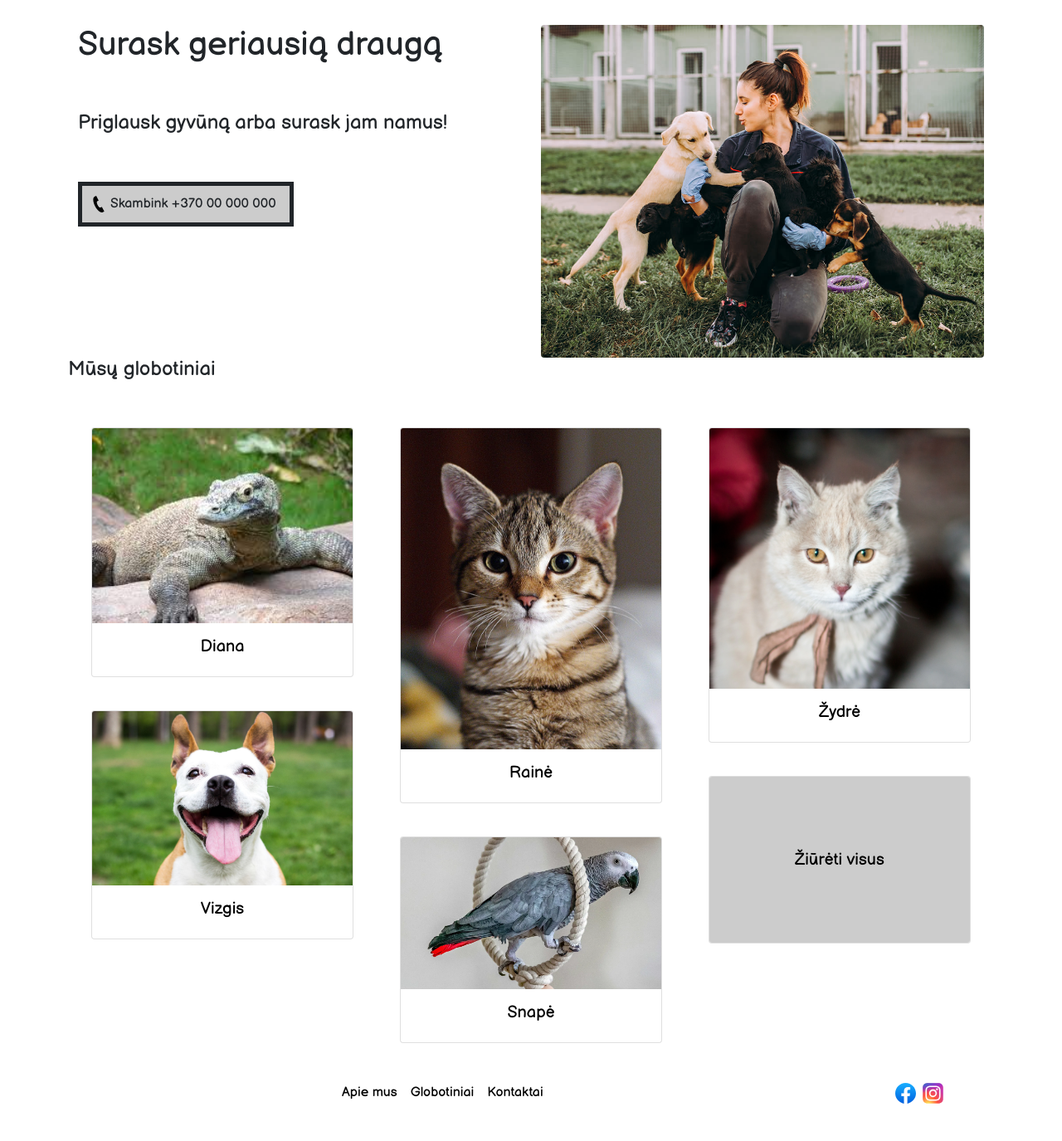
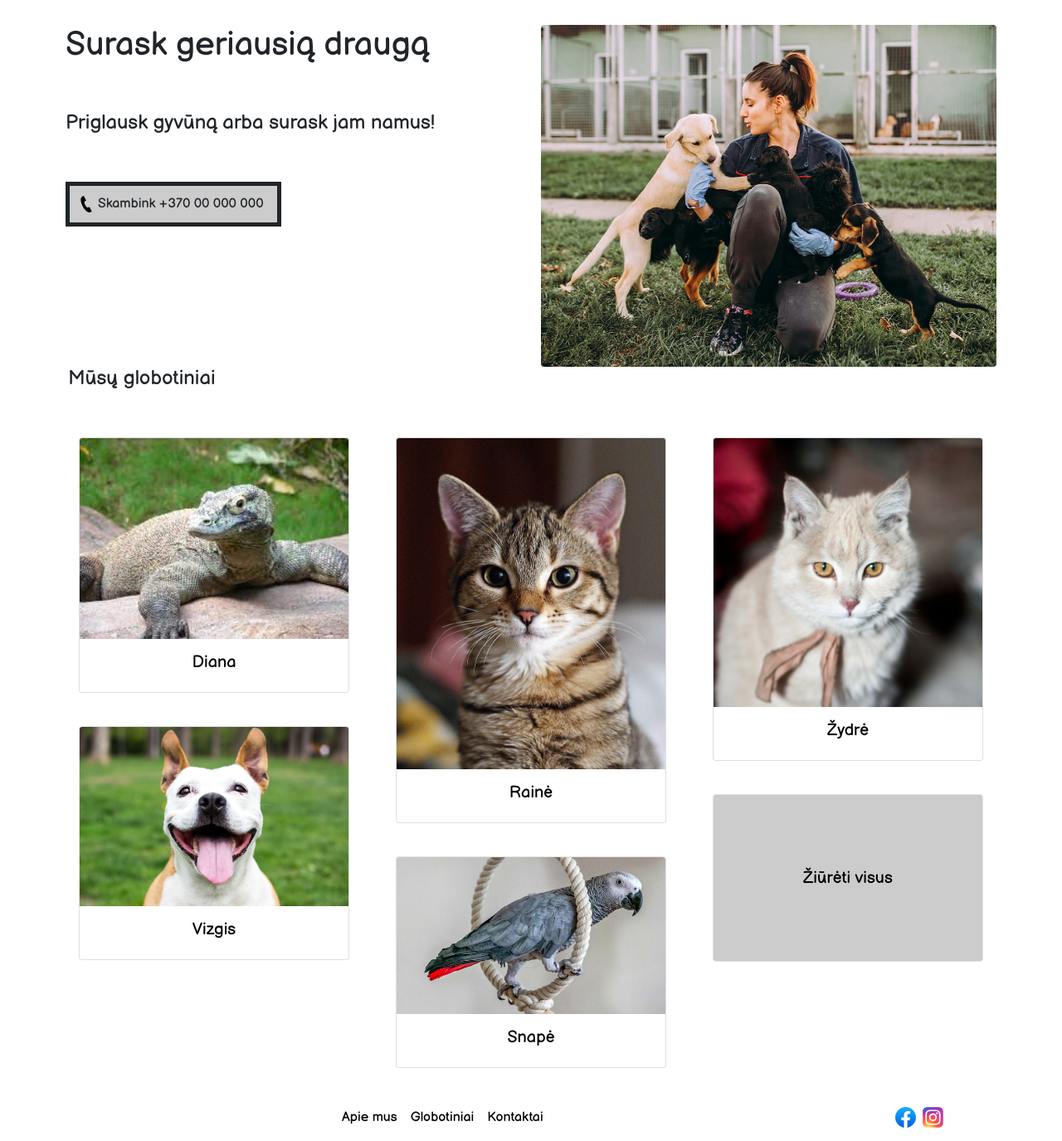
Before and after one commit to abcwers/animals, a PHP site: page / in a window 1280 px wide. Shown: the part 76-1451 px from the top of the page at 83% size. Before the commit the page ends 1406 px from the top, so only its background shows below. Run offline with PHP 8.4, Linux system fonts and the light colour scheme; data comes from the database, SQL or seed files in the repository.

Commit message:
dizaino patobulinimai (teksto rikiavimas iš krašto)

```diff
--- a/puslapis/index.php
+++ b/puslapis/index.php
@@ -1,6 +1,8 @@
 <?php
 //index.php
-$connect = new PDO("mysql:host=localhost;dbname=gyvuneliu_prieglauda;charset=utf8mb4", "prieglaudos_admin", "slaptazodis2022");
+include 'db.php';
+
+$connect = getDBConnection();
 
 $query = "SELECT * FROM gyvunai ORDER BY (gyvuno_id=16) DESC, RAND() LIMIT 0,5;";
 $statement = $connect->prepare($query);
@@ -37,6 +39,12 @@ foreach ($result as $row) {
 
 <style>
 .row{ margin-left: 0; margin-right: 0;}
+
+.row-fix{   display: -webkit-box;
+    display: flex;
+    flex-wrap: wrap;
+    margin-right: -15px;
+    margin-left: -15px;}
 
 body {
     font-family: 'Balsamiq Sans';
@@ -137,7 +145,7 @@ top:20px ; /* meniu nuleidimas nuo viršaus */
 	</div>
 
 <header class="container">
-   <div class="row">
+   <div class="row row-fix">
 		<div class="col float-right">
 
 
@@ -175,7 +183,7 @@ top:20px ; /* meniu nuleidimas nuo viršaus */
 
   <p class="my-5">
 				<!-- data-masonry="{&quot;percentPosition&quot;: true }" -->
-  <div class="row" data-masonry="{&quot;horizontalOrder&quot;: true }" style="position: relative; height: 690px;">
+  <div class="row row-fix" data-masonry="{&quot;horizontalOrder&quot;: true }" style="position: relative; height: 690px;">
     <div class="col-sm-6 col-lg-4 mb-4" style="position: absolute; left: 0%; top: 0px;">
 	<a class="nav-link"  href="./aprasymas.php?id=<?php echo $skelbimas[0]["gyvuno_id"]; ?>">
       <div class="card">
```
Also changed, not shown: puslapis/kontaktai.html (+7 -7 lines).
